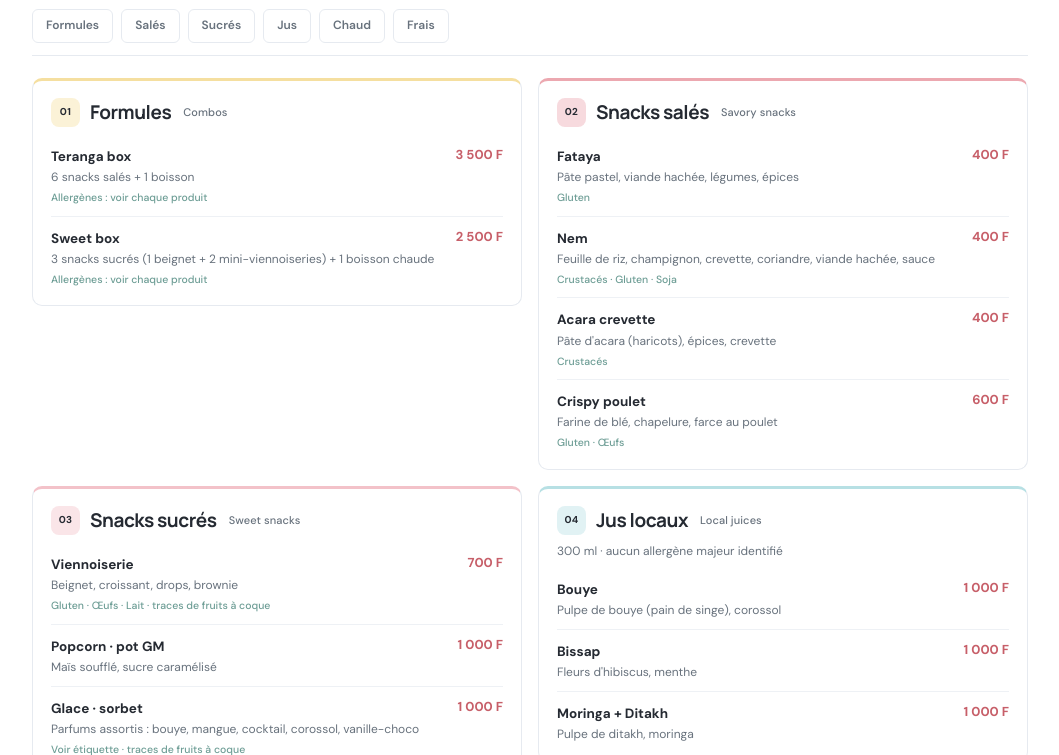
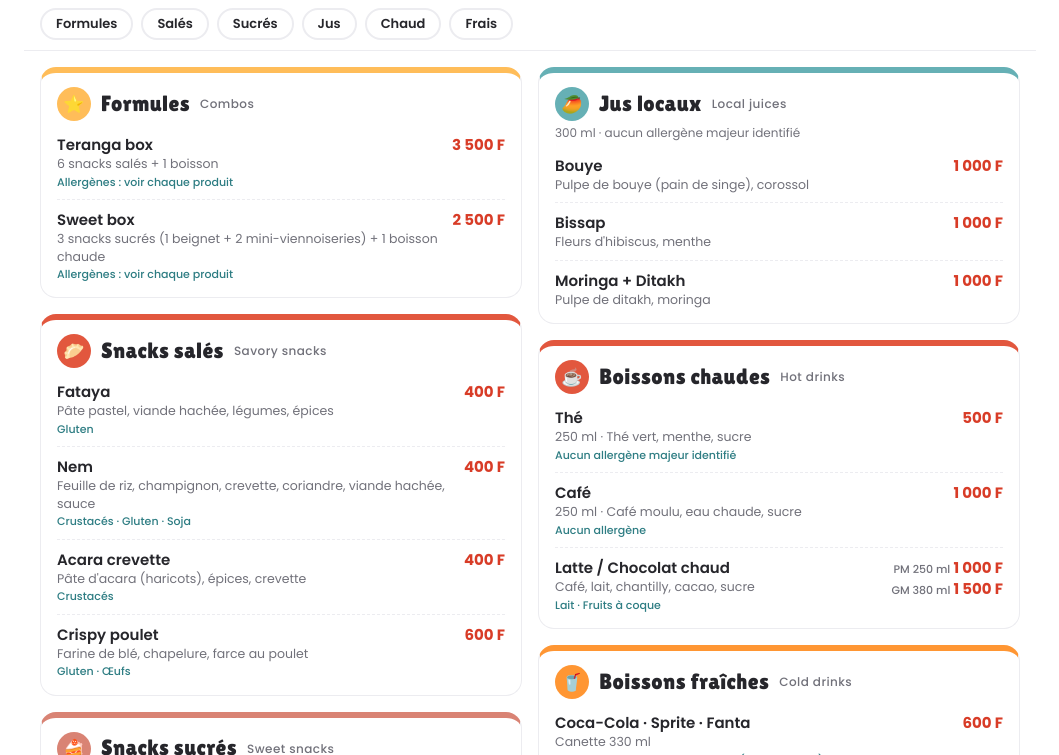
Before and after one commit to Zeyn-exe/Menu-Concession-C1-Snacks-Boissons, a plain HTML site: page index.html in a window 1280 px wide. Shown: the part 185-940 px from the top of the page, without its empty margins (110-1169 px from the left). Drawn offline with Linux system fonts and the light colour scheme.

Commit message:
Update index.html

```diff
--- a/index.html
+++ b/index.html
@@ -4,105 +4,60 @@
 <meta charset="utf-8">
 <meta name="viewport" content="width=device-width, initial-scale=1, viewport-fit=cover">
 <title>Menu — Concession C1 · Snacks &amp; Boissons</title>
-<link rel="stylesheet" href="https://fonts.googleapis.com/css2?family=DM+Sans:wght@400;500;600;700&family=Manrope:wght@400;500;600;700;800&display=swap">
+<link rel="stylesheet" href="https://fonts.googleapis.com/css2?family=Lilita+One&family=Poppins:wght@400;500;600;700&display=swap">
 <style>
-:root {
-  color-scheme: light;
-  --bg: #ffffff;
-  --card: #ffffff;
-  --ink: #252A32;
-  --mut: #68727D;
-  --line: #E6EAF0;
-  --accent: #6D9D95;
-  --accent-soft: #EAF5F2;
-  --price: #C75F69;
-  --alert: #D87983;
-  /* Palette pastel fraîche : aucun beige ni marron */
-  --salmon: #F3C2C9;
-  --red: #ECA8B0;
-  --teal: #B7E0E4;
-  --amber: #F5DFA0;
-  --orange: #F6C9A8;
-  --green: #CBE7CE;
-  --blue: #C6DDF5;
-  --pink: #F7D9E0;
-  box-sizing: border-box;
-  padding-top: env(safe-area-inset-top, 0px);
-  padding-bottom: env(safe-area-inset-bottom, 0px);
-}
-*, *::before, *::after { box-sizing: inherit; }
-html { scroll-padding-top: calc(env(safe-area-inset-top, 0px) + 60px); scroll-behavior: smooth; }
-body {
-  margin: 0;
-  background: var(--bg);
-  color: var(--ink);
-  font: 15px/1.48 "DM Sans", system-ui, -apple-system, "Segoe UI", sans-serif;
-  -webkit-font-smoothing: antialiased;
-}
-.wrap { max-width: 1040px; margin: 0 auto; padding: 0 22px 32px; }
-.hero { text-align: center; padding: 42px 12px 26px; border-bottom: 1px solid var(--line); }
-.eb { letter-spacing: .13em; text-transform: uppercase; font-size: 10px; color: var(--mut); font-weight: 700; }
-h1 { font: 800 clamp(42px, 6vw, 58px)/1.05 Manrope, "DM Sans", sans-serif; margin: 8px 0 10px; color: var(--ink); letter-spacing: -.045em; }
-.tag { display: flex; align-items: center; justify-content: center; gap: 12px; font: 600 13px/1.5 "DM Sans", sans-serif; color: var(--accent); letter-spacing: .07em; text-transform: uppercase; }
-.tag:before, .tag:after { content: ""; height: 1px; width: 34px; background: #a8b8ad; }
-nav { position: sticky; top: env(safe-area-inset-top, 0px); z-index: 5; background: rgba(255,255,255,.96); border-bottom: 1px solid var(--line); display: flex; gap: 8px; overflow-x: auto; padding: 12px 0; margin: 0 0 22px; }
-nav a { white-space: nowrap; text-decoration: none; color: var(--mut); border: 1px solid var(--line); border-radius: 6px; padding: 7px 13px; font-size: 12px; font-weight: 600; background: #fff; transition: border-color .15s ease, color .15s ease; }
-nav a:hover, nav a:focus-visible { border-color: #A8D7D0; color: var(--ink); outline: none; }
-.cols { display: grid; grid-template-columns: repeat(2, minmax(0, 1fr)); align-items: start; gap: 16px; }
-.card { min-width: 0; break-inside: avoid; background: var(--card); border: 1px solid var(--line); border-top: 3px solid var(--a, var(--accent-soft)); border-radius: 10px; padding: 17px 18px 8px; margin: 0; }
-h2 { display: flex; align-items: center; gap: 10px; margin: 0 0 8px; font: 700 19px/1.25 Manrope, "DM Sans", sans-serif; letter-spacing: -.025em; }
-h2 .ic { display: grid; place-items: center; flex: 0 0 29px; width: 29px; height: 29px; border-radius: 8px; background: color-mix(in srgb, var(--a, var(--accent-soft)) 42%, white); color: var(--ink); font: 700 10px/1 "DM Sans", sans-serif; letter-spacing: .03em; }
-h2 small { margin-left: 2px; font: 500 11px/1.3 "DM Sans", sans-serif; color: var(--mut); letter-spacing: .01em; }
-.note { margin: 0 0 7px; font-size: 12px; color: var(--mut); }
-ul { list-style: none; margin: 0; padding: 0; }
-li { display: flex; justify-content: space-between; align-items: flex-start; gap: 14px; padding: 10px 0; border-top: 1px solid #EEF1F5; }
-li:first-child { border-top: 0; }
-li > div { min-width: 0; }
-li b { font-weight: 700; font-size: 13.5px; }
-li i { display: block; font-style: normal; font-size: 12px; color: var(--mut); line-height: 1.42; margin-top: 2px; }
-li em { display: block; font-style: normal; font-size: 10.5px; color: var(--accent); margin-top: 4px; font-weight: 500; }
-.p { flex-shrink: 0; font-weight: 700; font-size: 13px; white-space: nowrap; text-align: right; color: var(--price); font-variant-numeric: tabular-nums; }
-.p small { font-weight: 500; font-size: 10px; color: var(--mut); }
-.flavors { display: block; font-size: 11px; line-height: 1.45; color: var(--mut); font-weight: 500; margin: 2px 0 1px; }
-footer { text-align: center; font-size: 11px; color: var(--mut); padding-top: 22px; }
-@media (max-width: 680px) {
-  .wrap { padding: 0 14px 24px; }
-  .hero { padding: 32px 8px 22px; }
-  nav { margin-bottom: 16px; }
-  .cols { grid-template-columns: 1fr; gap: 12px; }
-  .card { padding: 15px 15px 7px; }
-}
-@media print {
-  @page { size: A4; margin: 10mm; }
-  body { background: #fff !important; color: #111 !important; font-size: 10.5px; }
-  nav { display: none; }
-  .wrap { max-width: none; padding: 0; }
-  .hero { padding: 8px 0 10px; }
-  h1 { font-size: 36px; }
-  .cols { grid-template-columns: repeat(2, minmax(0, 1fr)); gap: 8px; }
-  .card { background: #fff !important; padding: 9px 10px 4px; margin: 0; border-radius: 5px; }
-  h2 { font-size: 16px; margin-bottom: 4px; }
-  li { padding: 5px 0; gap: 8px; }
-  li b { font-size: 11px; }
-  li i { font-size: 10px; }
-  li em { font-size: 9px; }
-  .p { font-size: 11px; }
-  footer { padding-top: 10px; }
-}
+:root{color-scheme:light;--bg:#ffffff;--card:#fff;--ink:#26262b;--mut:#71717a;--line:#ececf0;--salmon:#d98374;--teal:#66b0b5;--amber:#ffbd59;--red:#e2573e;--orange:#ff9633;--price:#d83c27;--al:#2e7d83;box-sizing:border-box;padding-top:env(safe-area-inset-top,0px);padding-bottom:env(safe-area-inset-bottom,0px)}
+
+
+html{scroll-padding-top:calc(env(safe-area-inset-top,0px) + 60px);scroll-behavior:smooth}
+body{margin:0;background:var(--bg);color:var(--ink);font:15px/1.4 Poppins,system-ui,-apple-system,"Segoe UI",sans-serif}
+.wrap{max-width:980px;margin:0 auto;padding:0 16px 28px}
+.hero{position:relative;overflow:hidden;text-align:center;padding:38px 12px 18px}
+.hero i{position:absolute;border-radius:50%;z-index:0}
+.b1{width:150px;height:150px;left:-60px;top:-70px;background:var(--salmon)}
+.b2{width:170px;height:170px;right:-70px;top:-85px;background:var(--teal)}
+.b3{width:110px;height:110px;left:-45px;bottom:-60px;background:var(--amber)}
+.hero>*:not(i){position:relative;z-index:1}
+.eb{letter-spacing:.16em;text-transform:uppercase;font-size:11px;color:var(--mut);font-weight:600}
+h1{font:400 58px/1 "Lilita One",Georgia,sans-serif;margin:4px 0;color:var(--ink);letter-spacing:.02em}
+.tag{display:flex;align-items:center;justify-content:center;gap:10px;font:400 17px "Lilita One",sans-serif;color:var(--red);letter-spacing:.06em}
+.tag:before,.tag:after{content:"";height:3px;width:42px;background:var(--amber);border-radius:2px}
+.sub{margin:6px 0 0;font-size:14px;color:var(--mut);font-weight:500}
+.advice{margin:2px 0 10px;padding:10px 14px;border-radius:12px;background:#fff4e8;border-left:4px solid var(--orange);font-size:12.5px;font-weight:600}
+nav{position:sticky;top:env(safe-area-inset-top,0px);z-index:5;background:var(--bg);border-bottom:1px solid var(--line);display:flex;gap:8px;overflow-x:auto;padding:10px 16px;margin:0 -16px 16px}
+nav a{white-space:nowrap;text-decoration:none;color:var(--ink);border:2px solid var(--line);border-radius:999px;padding:5px 14px;font-size:13px;font-weight:600;background:var(--card)}
+nav a:hover{border-color:var(--amber)}
+.cols{columns:2 300px;column-gap:16px}
+.card{break-inside:avoid;background:var(--card);border:1px solid var(--line);border-top:6px solid var(--a);border-radius:16px;padding:14px 16px 6px;margin:0 0 16px}
+h2{display:flex;align-items:center;gap:10px;margin:0 0 4px;font:400 22px/1.2 "Lilita One",sans-serif;letter-spacing:.02em}
+h2 .ic{display:grid;place-items:center;width:34px;height:34px;border-radius:50%;background:var(--a);font-size:17px}
+h2 small{font:500 12px Poppins,sans-serif;color:var(--mut)}
+.note{margin:0 0 4px;font-size:12px;color:var(--mut)}
+ul{list-style:none;margin:0;padding:0}
+li{display:flex;justify-content:space-between;gap:12px;padding:9px 0;border-top:1px dashed var(--line)}
+li:first-child{border-top:0}
+li b{font-weight:600}
+li i{display:block;font-style:normal;font-size:12.5px;color:var(--mut)}
+li em{display:block;font-style:normal;font-size:11px;color:var(--al);margin-top:2px;font-weight:500}
+.p{font-weight:700;white-space:nowrap;text-align:right;color:var(--price)}
+.p small{font-weight:500;font-size:11px;color:var(--mut)}
+footer{text-align:center;font-size:12px;color:var(--mut);padding-top:4px}
+@media print{@page{size:A4;margin:10mm}body{background:#fff!important;color:#000!important;font-size:11px}nav{display:none}.wrap{max-width:none;padding:0}.hero{padding:10px 0 6px}h1{font-size:40px}.card{background:#fff!important;padding:8px 10px 2px;margin-bottom:8px}li{padding:4px 0}}
 </style>
 </head>
 <body>
 <div class="wrap">
-<header class="hero">
+<header class="hero"><i class="b1"></i><i class="b2"></i><i class="b3"></i>
 <div class="eb">Concession C1 · Snacks &amp; Boissons</div>
 <h1>Menu</h1>
 <div class="tag">Savourer le local · Taste the local</div>
+<p class="sub">Une pause gourmande aux saveurs locales</p>
 </header>
 <nav><a href="#formules">Formules</a><a href="#sales">Salés</a><a href="#sucres">Sucrés</a><a href="#jus">Jus</a><a href="#chaud">Chaud</a><a href="#frais">Frais</a></nav>
 <main class="cols">
 
 <section class="card" id="formules" style="--a:var(--amber)">
-<h2><span class="ic">01</span>Formules <small>Combos</small></h2>
+<h2><span class="ic">⭐</span>Formules <small>Combos</small></h2>
 <ul>
 <li><div><b>Teranga box</b><i>6 snacks salés + 1 boisson</i><em>Allergènes : voir chaque produit</em></div><span class="p">3 500 F</span></li>
 <li><div><b>Sweet box</b><i>3 snacks sucrés (1 beignet + 2 mini-viennoiseries) + 1 boisson chaude</i><em>Allergènes : voir chaque produit</em></div><span class="p">2 500 F</span></li>
@@ -110,7 +65,7 @@ footer { text-align: center; font-size: 11px; color: var(--mut); padding-top: 22
 </section>
 
 <section class="card" id="sales" style="--a:var(--red)">
-<h2><span class="ic">02</span>Snacks salés <small>Savory snacks</small></h2>
+<h2><span class="ic">🥟</span>Snacks salés <small>Savory snacks</small></h2>
 <ul>
 <li><div><b>Fataya</b><i>Pâte pastel, viande hachée, légumes, épices</i><em>Gluten</em></div><span class="p">400 F</span></li>
 <li><div><b>Nem</b><i>Feuille de riz, champignon, crevette, coriandre, viande hachée, sauce</i><em>Crustacés · Gluten · Soja</em></div><span class="p">400 F</span></li>
@@ -120,19 +75,20 @@ footer { text-align: center; font-size: 11px; color: var(--mut); padding-top: 22
 </section>
 
 <section class="card" id="sucres" style="--a:var(--salmon)">
-<h2><span class="ic">03</span>Snacks sucrés <small>Sweet snacks</small></h2>
+<h2><span class="ic">🍰</span>Snacks sucrés <small>Sweet snacks</small></h2>
 <ul>
 <li><div><b>Viennoiserie</b><i>Beignet, croissant, drops, brownie</i><em>Gluten · Œufs · Lait · traces de fruits à coque</em></div><span class="p">700 F</span></li>
 <li><div><b>Popcorn · pot GM</b><i>Maïs soufflé, sucre caramélisé</i></div><span class="p">1 000 F</span></li>
 <li><div><b>Glace · sorbet</b><i>Parfums assortis : bouye, mangue, cocktail, corossol, vanille-choco</i><em>Voir étiquette · traces de fruits à coque</em></div><span class="p">1 000 F</span></li>
-<li><div><b>Tiramisu</b><br><small class="flavors">Mangue-coco · Choco-noisette · Bouye-caramel</small><i>120 g</i><em>Gluten · Œufs · Lait · Fruits à coque</em></div><span class="p">2 000 F</span></li>
+<li><div><b>Salade de fruits · 150 g</b><i>Assortiment de fruits frais de saison</i><em>Aucun allergène majeur identifié</em></div><span class="p">1 000 F</span></li>
+<li><div><b>Tiramisu · 120 g</b><i>Mangue-Coco · Choco-Noisette · Bouye-Caramel</i><em>Gluten · Œufs · Lait · Fruits à coque</em></div><span class="p">2 000 F</span></li>
 
 
 </ul>
 </section>
 
 <section class="card" id="jus" style="--a:var(--teal)">
-<h2><span class="ic">04</span>Jus locaux <small>Local juices</small></h2>
+<h2><span class="ic">🥭</span>Jus locaux <small>Local juices</small></h2>
 <p class="note">300 ml · aucun allergène majeur identifié</p>
 <ul>
 <li><div><b>Bouye</b><i>Pulpe de bouye (pain de singe), corossol</i></div><span class="p">1 000 F</span></li>
@@ -141,8 +97,8 @@ footer { text-align: center; font-size: 11px; color: var(--mut); padding-top: 22
 </ul>
 </section>
 
-<section class="card" id="chaud" style="--a:var(--blue)">
-<h2><span class="ic">05</span>Boissons chaudes <small>Hot drinks</small></h2>
+<section class="card" id="chaud" style="--a:var(--red)">
+<h2><span class="ic">☕</span>Boissons chaudes <small>Hot drinks</small></h2>
 <ul>
 <li><div><b>Thé</b><i>250 ml · Thé vert, menthe, sucre</i><em>Aucun allergène majeur identifié</em></div><span class="p">500 F</span></li>
 <li><div><b>Café</b><i>250 ml · Café moulu, eau chaude, sucre</i><em>Aucun allergène</em></div><span class="p">1 000 F</span></li>
@@ -151,11 +107,12 @@ footer { text-align: center; font-size: 11px; color: var(--mut); padding-top: 22
 </section>
 
 <section class="card" id="frais" style="--a:var(--orange)">
-<h2><span class="ic">06</span>Boissons fraîches <small>Cold drinks</small></h2>
+<h2><span class="ic">🥤</span>Boissons fraîches <small>Cold drinks</small></h2>
 <ul>
 <li><div><b>Coca-Cola · Sprite · Fanta</b><i>Canette 330 ml</i><em>Aucun allergène majeur identifié (voir étiquette)</em></div><span class="p">600 F</span></li>
 <li><div><b>Eau minérale</b><i>Bouteille 500 ml</i><em>Aucun allergène</em></div><span class="p">500 F</span></li>
 </ul>
+<div class="advice">💧 Pensez à vous hydrater régulièrement tout au long de la journée.</div>
 </section>
 
 </main>
```
